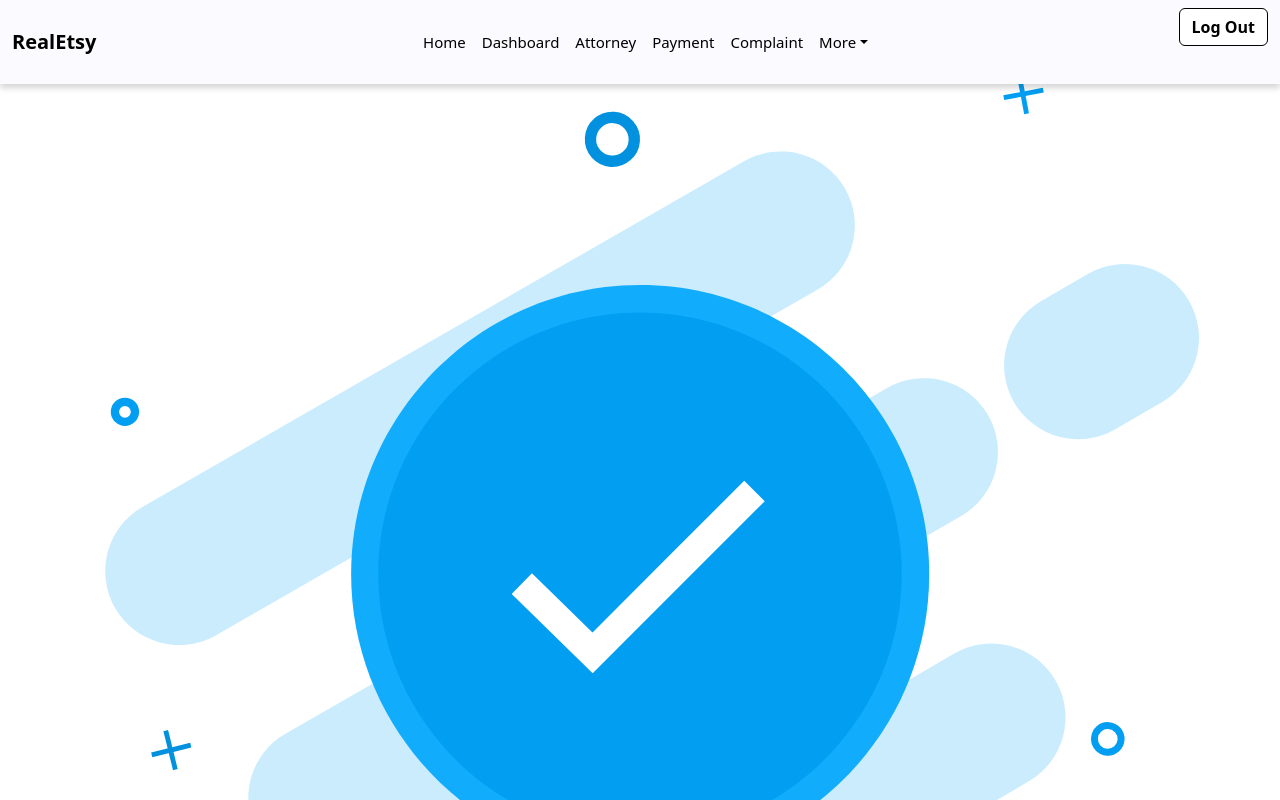
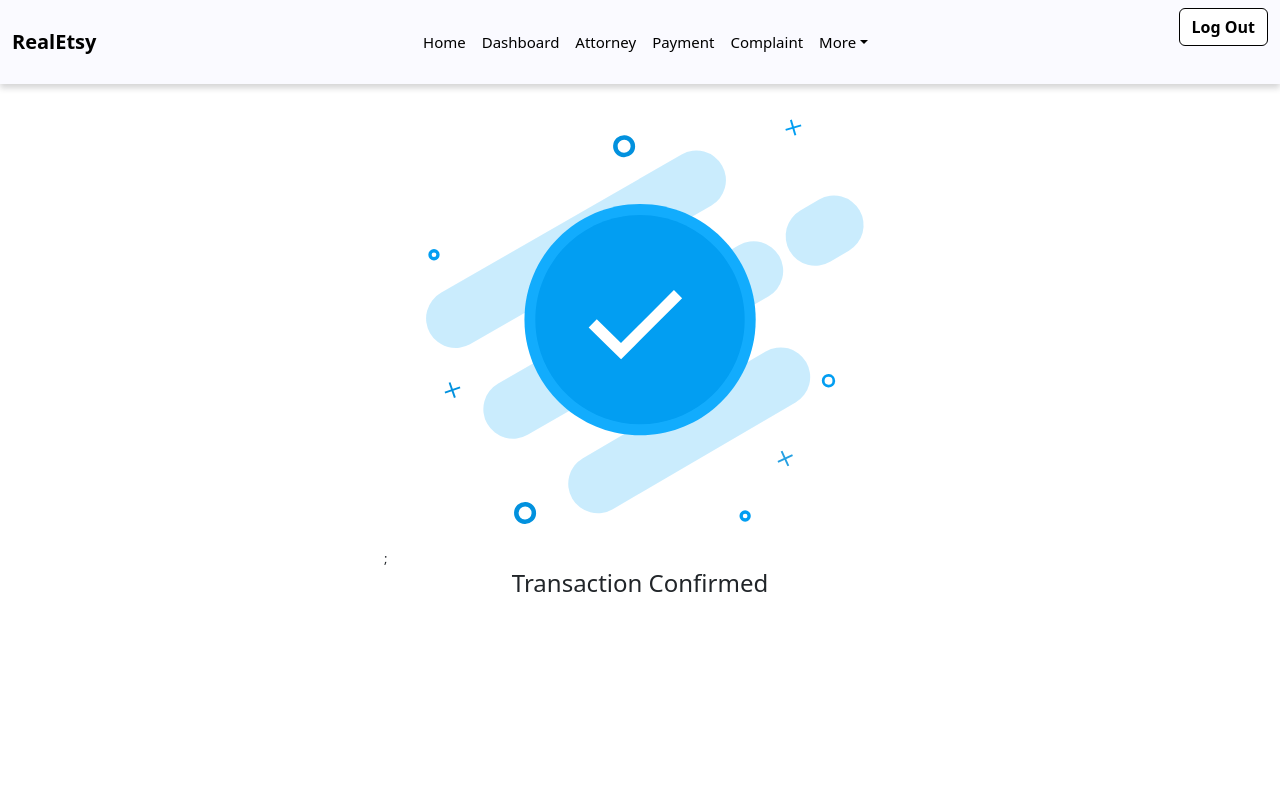
Before and after one commit to dhinesh8kumar/RealEstate-Fronetend, a React (Create React App) app: page /Transaction in a window 1280 px wide. Shown: the top 800 px of the page. Built offline with nearby package versions, Linux system fonts and the light colour scheme.

Commit message:
changed variables

```diff
--- a/src/pages/Addprop.js
+++ b/src/pages/Addprop.js
@@ -13,7 +13,8 @@ const purpose = [
   { label: 'CD Units', value: 'cdunits' },
 ];
 export default function Addprop(){
-
+  const x = localStorage.getItem("data");
+  const name= localStorage.getItem("Name");
   const navigate = useNavigate();
   if(!localStorage.getItem('Name')){
     navigate('/');
@@ -77,9 +78,9 @@ export default function Addprop(){
     initialValues={{
       propname: "",
       reg: "",
-      ownername: "",
+      ownername: name,
       mob:"",
-      sellerid:"",
+      sellerid:x,
       address: "",
       value:"",
       area:"",
@@ -186,6 +187,7 @@ export default function Addprop(){
                   placeholder="Seller ID "
                   className="form-control inp_text"
                   id="id"
+                  disabled={true}
                 />
                 {/* If validation is not passed show errors */}
                 <p className="error">
--- a/src/pages/Buyer/BDashboard.js
+++ b/src/pages/Buyer/BDashboard.js
@@ -119,7 +119,7 @@ export default function BDashboard(){
       const Accept = () => {
         axios.put(`http://localhost:9091/paccept`, {
           verify:1,
-          id: item.payment_id
+          id: item.id
         })
         .then(response => {
           console.log(response.data);
@@ -134,7 +134,7 @@ export default function BDashboard(){
       const Reject = () => {
         axios.put(`http://localhost:9091/paccept`, {
           verify:0,
-          id: item.payment_id
+          id: item.id
         })
         .then(response => {
           console.log(response.data);
--- a/src/pages/Buyer/Transaction.js
+++ b/src/pages/Buyer/Transaction.js
@@ -3,20 +3,23 @@ import Navbar from "../../components/Newnavbar";
 import Lottie from "lottie-react";
 import animate from "./animate.json"
 import { useNavigate } from "react-router-dom";
+import "../../styles/transaction.css"
 export default function Transaction(){
     const navigate = useNavigate();
   if(!localStorage.getItem('Name')){
     navigate('/');
   }
-  else if(localStorage.getItem('authToken')!= "buyer") {
+  else if(localStorage.getItem('authToken')!== "buyer") {
     navigate('/SDashboard/List');
   }
     return(
         <>
         <Navbar/>
-        <div className="confimed">
-        <Lottie animationData={animate} loop={true} width={400} height={400}/>;
+        <div className="confirmed">
+        <Lottie animationData={animate} loop={true}/>;
+
         </div>
+        <h4 className="qwer">Transaction Confirmed</h4>
         </>
     )
 }
--- /dev/null
+++ b/src/styles/transaction.css
@@ -0,0 +1,11 @@
+.confirmed{
+    width :40%;
+    height: auto;
+    margin-top: 90px;
+    margin-left: auto;
+    margin-right: auto;
+
+}
+.qwer{
+    text-align: center;
+}
```
Also changed, not shown: src/pages/Seller/List.js (line endings or trailing spaces).
